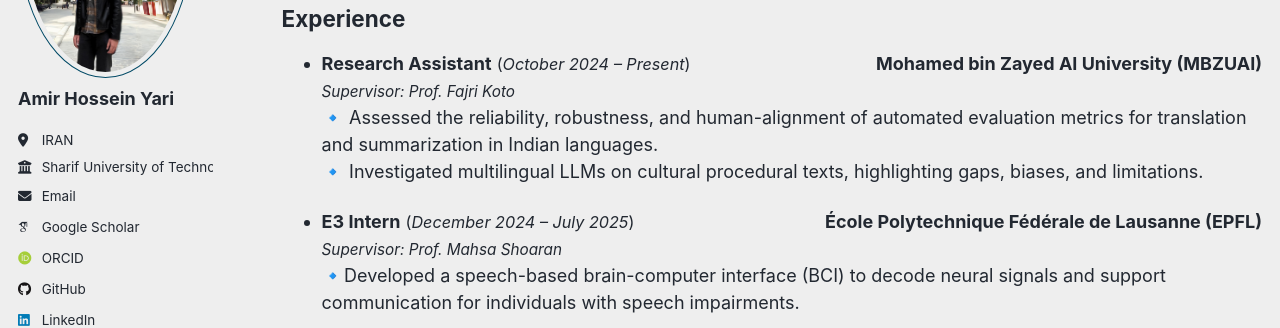
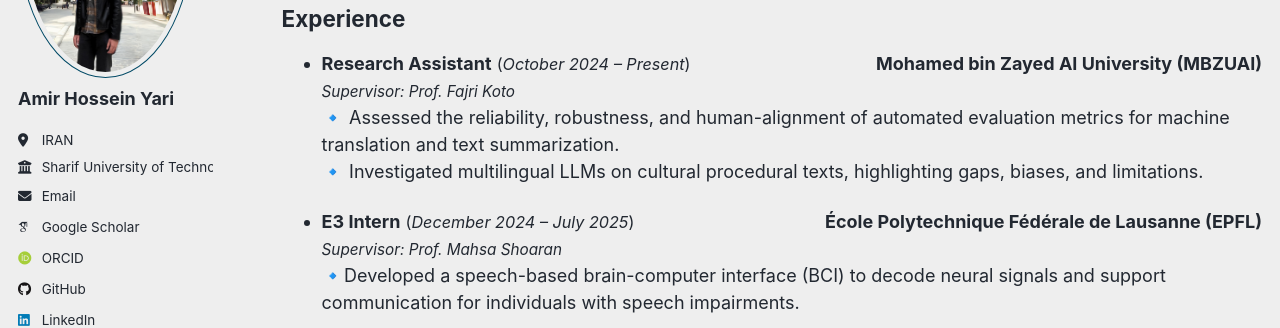
Before and after one commit to AmirHosseinYari2002/AmirHosseinYari2002.github.io, a Jekyll site: the page built from _pages/cv.md, in a window 1280 px wide and 1186 px high. Shown: the part 310-638 px from the top of the window. Built offline with Jekyll 4.4.1, drawn with Linux system fonts in a browser that asks for light colours; some web fonts are replaced; a script that is not in the unit is left out.

Commit message:
Update CV page

```diff
--- a/_pages/cv.md
+++ b/_pages/cv.md
@@ -20,7 +20,7 @@ redirect_from:
   </span>
   <br>
   <span style="font-size:0.85em;"><em>Supervisor: Prof. Fajri Koto</em></span>
-  🔹 Assessed the reliability, robustness, and human-alignment of automated evaluation metrics for translation and summarization in Indian languages.<br>
+  🔹 Assessed the reliability, robustness, and human-alignment of automated evaluation metrics for machine translation and text summarization.<br>
   🔹 Investigated multilingual LLMs on cultural procedural texts, highlighting gaps, biases, and limitations.
 
 - **E3 Intern** <span style="font-size:0.9em;">(*December 2024 – July 2025*)</span> <span style="float:right; font-weight:bold;">
```
